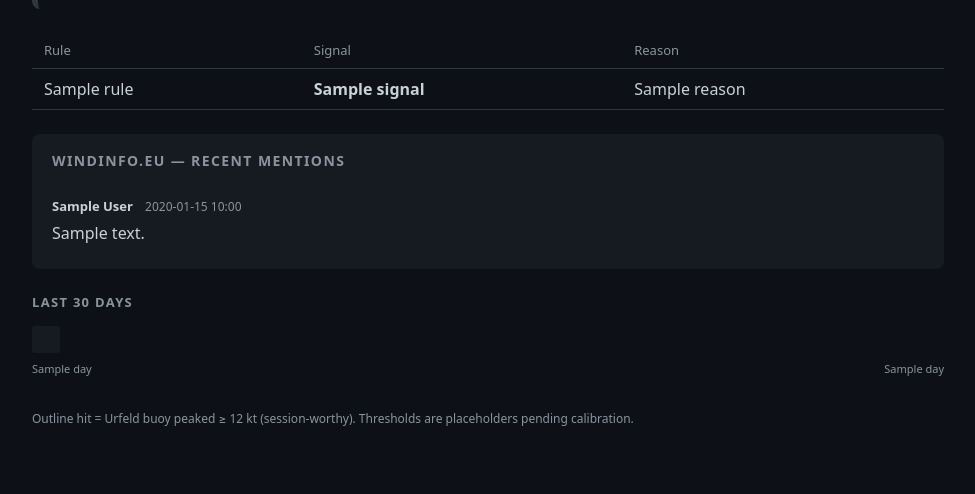
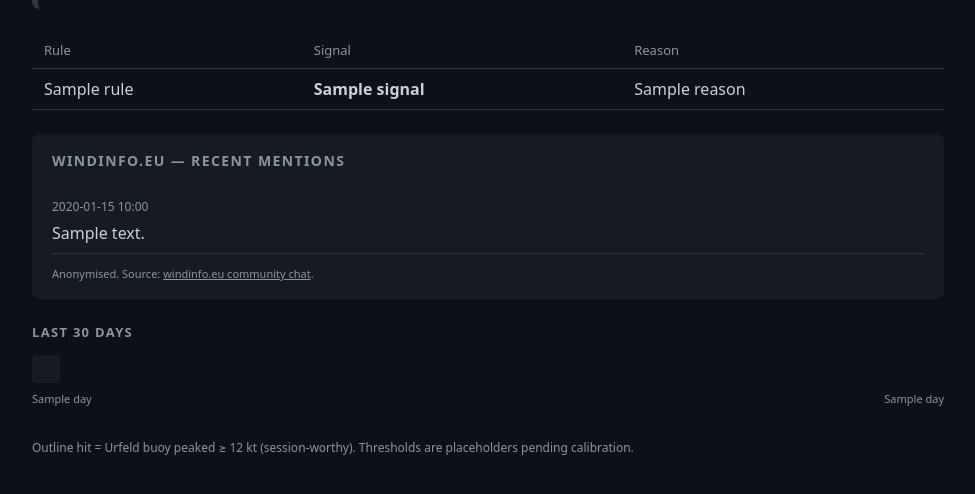
Before and after one commit to s1st/walchensee-oracle, a FastAPI app: template src/oracle/dashboard/templates/index.html in a window 1280 px wide. Shown: the part 248-742 px from the top of the page, without its empty margins (152-1127 px from the left). Run offline with FastAPI, Linux system fonts and the light colour scheme; the template is opened without the code that fills it: most values are stand-ins (such as "Sample title", 1, 10 or a date in 2020).

Commit message:
Anonymise chat excerpts on the public dashboard
The dashboard at walchensee.simon-stieber.de is a public URL so any
windinfo.eu usernames rendered into HTML would be re-publication of
personal data in a new context (GDPR concern). Two-layer strip:

- _public_view drops the `author` and `channel` fields from each chat
  message before the template ever sees them. Belt-and-suspenders:
  even if the template changes later, no way a name slips through.
- `@handle` mentions inside message bodies are replaced with `@…`
  via a Unicode-aware regex. `@SunsetSlalom: danke` → `@…: danke`.

The raw GCS log keeps full author + text for calibration — only the
public-facing HTML is redacted. Dashboard footer now credits
windinfo.eu as the source and states the excerpts are anonymised.

README updated: new "Public dashboard" section documents the URL,
the anonymisation policy, and that the polling (2x/day) was flagged
to the windinfo.eu operators before going public. Rule count
corrected (6 → 9) and pillar descriptions tightened to reflect the
actual integrations (Addicted-Sports anemometer, Bright Sky, Wise
Chat Pro — named rather than hand-waved).

Tests: 4 new regression tests ensure no author survives _public_view
and @mentions are scrubbed. 37 tests green.

Co-Authored-By: Claude Opus 4.7 <noreply@anthropic.com>

```diff
--- a/src/oracle/dashboard/main.py
+++ b/src/oracle/dashboard/main.py
@@ -9,6 +9,7 @@ Reads per-day records from the same store the scheduled job writes
 """
 from __future__ import annotations
 
+import re
 import time
 from datetime import date, timedelta
 from pathlib import Path
@@ -18,6 +19,11 @@ from fastapi.responses import HTMLResponse
 from fastapi.templating import Jinja2Templates
 
 from oracle.logger import default_store
+
+# @handle tags embedded in message bodies also identify authors — strip those
+# so the public HTML never ships a windinfo.eu username. Match Unicode word
+# chars so German-style names with umlauts stay intact in the final text.
+_HANDLE_RE = re.compile(r"@[\w\-]+", re.UNICODE)
 
 app = FastAPI(title="Walchi Oracle")
 
@@ -72,10 +78,29 @@ def healthz() -> dict:
     return {"ok": True}
 
 
+def _public_view(record: dict | None) -> dict | None:
+    """Strip personal data (chat authors, channel names) before rendering.
+
+    Raw logs in GCS keep the full fields for calibration — only this
+    projection is what ends up in HTML served at the public custom domain.
+    """
+    if record is None:
+        return None
+    projection = dict(record)
+    projection["chat_messages"] = [
+        {
+            "posted_at": m.get("posted_at"),
+            "text": _HANDLE_RE.sub("@…", m.get("text") or ""),
+        }
+        for m in record.get("chat_messages", [])
+    ]
+    return projection
+
+
 @app.get("/", response_class=HTMLResponse)
 def index(request: Request) -> HTMLResponse:
     today = date.today()
-    current = _most_recent(today)
+    current = _public_view(_most_recent(today))
     return templates.TemplateResponse(
         request=request,
         name="index.html",
--- a/src/oracle/dashboard/templates/index.html
+++ b/src/oracle/dashboard/templates/index.html
@@ -48,9 +48,10 @@
   .chat h3 { margin-top: 0; font-size: 14px; color: var(--muted); text-transform: uppercase; letter-spacing: .1em; }
   .chat-msg { padding: 8px 0; border-bottom: 1px solid var(--border); }
   .chat-msg:last-child { border-bottom: none; }
-  .chat-msg .who { font-weight: 600; font-size: 13px; }
-  .chat-msg .when { color: var(--muted); font-size: 12px; margin-left: 8px; }
+  .chat-msg .when { color: var(--muted); font-size: 12px; }
   .chat-msg .text { margin: 4px 0 0; }
+  .chat-footer { color: var(--muted); font-size: 11px; margin: 12px 0 0; }
+  .chat-footer a { color: var(--muted); }
 
   .strip { display: grid; grid-template-columns: repeat(30, 1fr); gap: 3px; margin-bottom: 8px; }
   .cell {
@@ -101,11 +102,11 @@
     <h3>windinfo.eu — recent mentions</h3>
     {% for m in current.chat_messages[-5:] %}
       <div class="chat-msg">
-        <span class="who">{{ m.author }}</span>
         <span class="when">{{ m.posted_at[:16]|replace('T', ' ') }}</span>
         <p class="text">{{ m.text }}</p>
       </div>
     {% endfor %}
+    <p class="chat-footer">Anonymised. Source: <a href="https://windinfo.eu/wind-wetter-chat/" target="_blank" rel="noopener">windinfo.eu community chat</a>.</p>
   </div>
   {% endif %}
 {% else %}
```
Also changed, not shown: tests/test_dashboard_anonymisation.py (added, +48 -0 lines), README.md.
